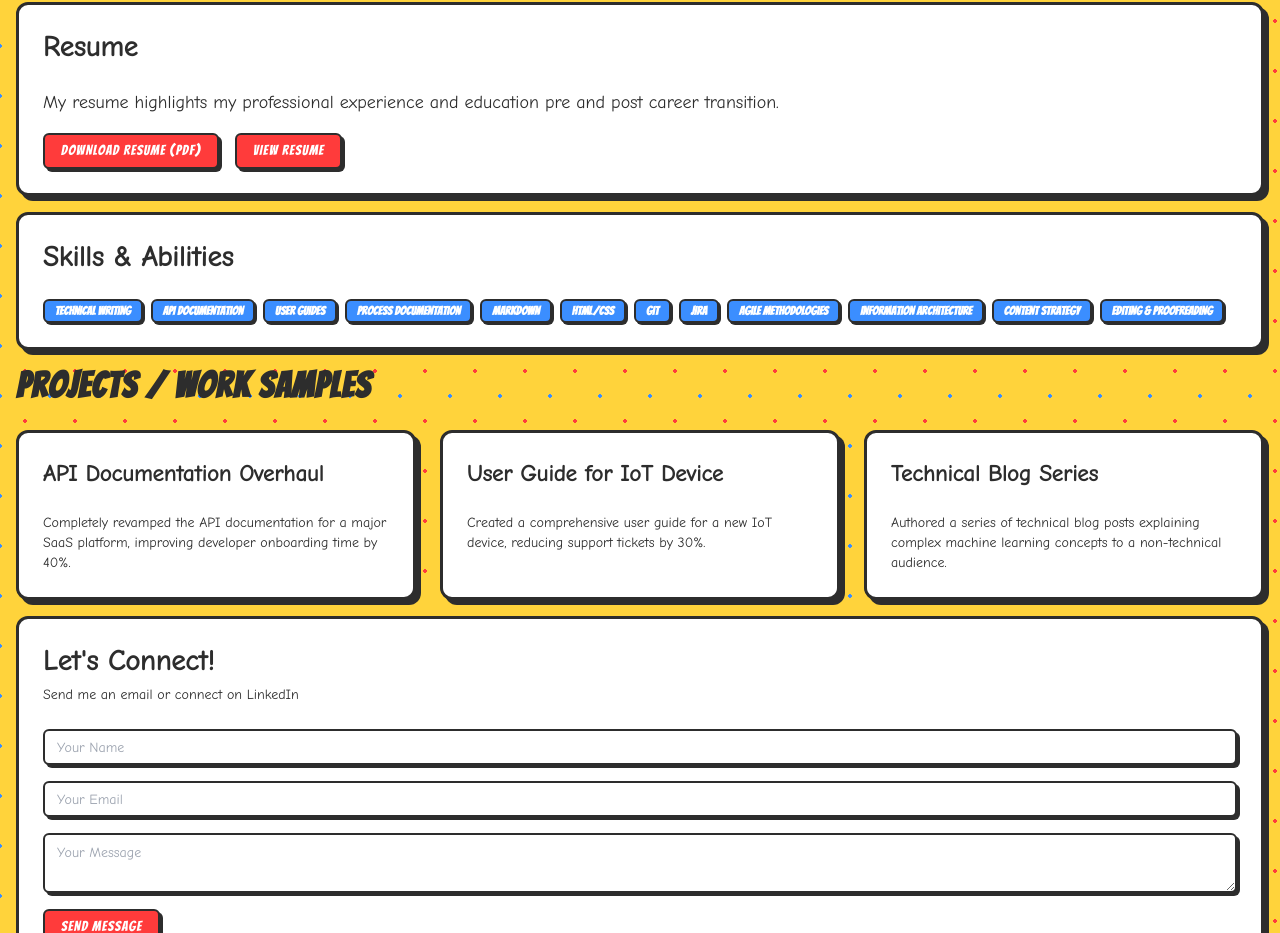
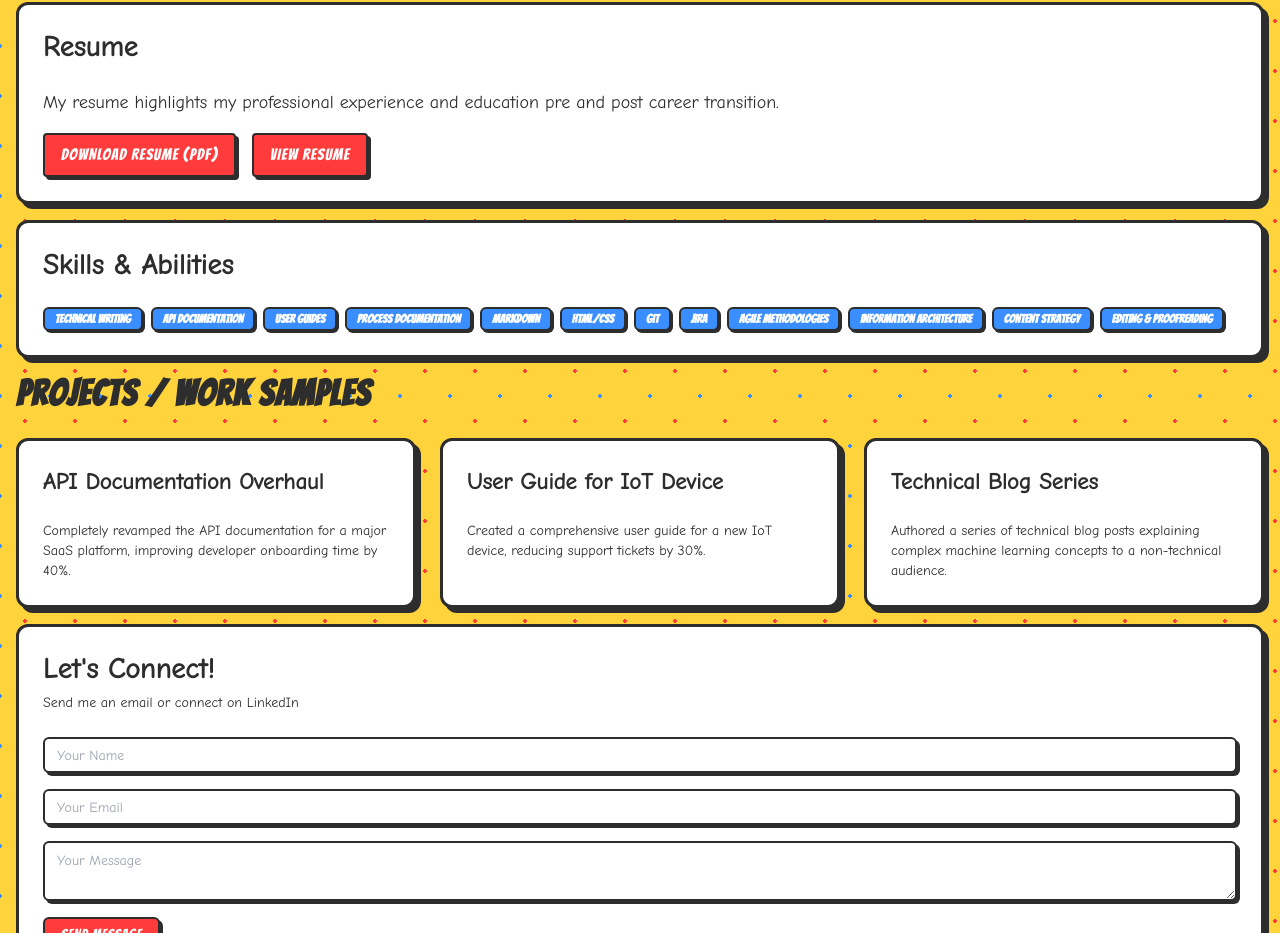
Before and after one commit to haldanek/projects-landing-page, a Next.js app in the folder my-portfolio/: page / in a window 1280 px wide. Shown: the part 2204-3137 px from the top of the page. Built offline with nearby package versions, Linux system fonts and the light colour scheme.

Commit message:
chore: made resume viewable

```diff
--- a/my-portfolio/src/components/Resume.tsx
+++ b/my-portfolio/src/components/Resume.tsx
@@ -1,28 +1,43 @@
-import Link from 'next/link'
-import { Button } from '@/components/ui/button'
-import { Card, CardContent, CardHeader, CardTitle } from '@/components/ui/card'
+//import Link from 'next/link';
+//import { Button } from '@/components/ui/button';
+import { Card, CardContent, CardHeader, CardTitle } from '@/components/ui/card';
 
 const Resume = () => {
   return (
-    <section id="resume" className="scroll-mt-16">
-      <Card className="comic-card">
+    <section id='resume' className='scroll-mt-16'>
+      <Card className='comic-card'>
         <CardHeader>
-          <CardTitle className="text-3xl text-comic-green">Resume</CardTitle>
+          <CardTitle className='text-3xl text-comic-green'>Resume</CardTitle>
         </CardHeader>
         <CardContent>
-          <p className="mb-4 text-lg">
-            My resume highlights my professional experience and education pre and post career transition.
+          <p className='mb-4 text-lg'>
+            My resume highlights my professional experience and education pre
+            and post career transition.
           </p>
-          <div className="flex flex-col sm:flex-row gap-4">
-            <Button className="comic-button">Download Resume (PDF)</Button>
-            <Link href="/my-portfolio/public/images/Haldane_K_Resume_CD_2025 copy.pages.pdf" passHref>
-              <Button className="comic-button bg-comic-blue">View Resume</Button>
-            </Link>
+          <div className='flex flex-col sm:flex-row gap-4'>
+            {/* Download Resume */}
+            <a
+              href='/Haldane-Resume-25E.pdf'
+              download
+              className='comic-button bg-comic-red text-white text-center rounded px-4 py-2'
+            >
+              Download Resume (PDF)
+            </a>
+
+            {/* View Resume in New Tab */}
+            <a
+              href='/Haldane-Resume-25E.pdf'
+              target='_blank'
+              rel='noopener noreferrer'
+              className='comic-button bg-comic-blue text-white text-center rounded px-4 py-2'
+            >
+              View Resume
+            </a>
           </div>
         </CardContent>
       </Card>
     </section>
-  )
-}
+  );
+};
 
-export default Resume
+export default Resume;
```
Also changed, not shown: 1 other file (tests, documents, lock files or other folders).
